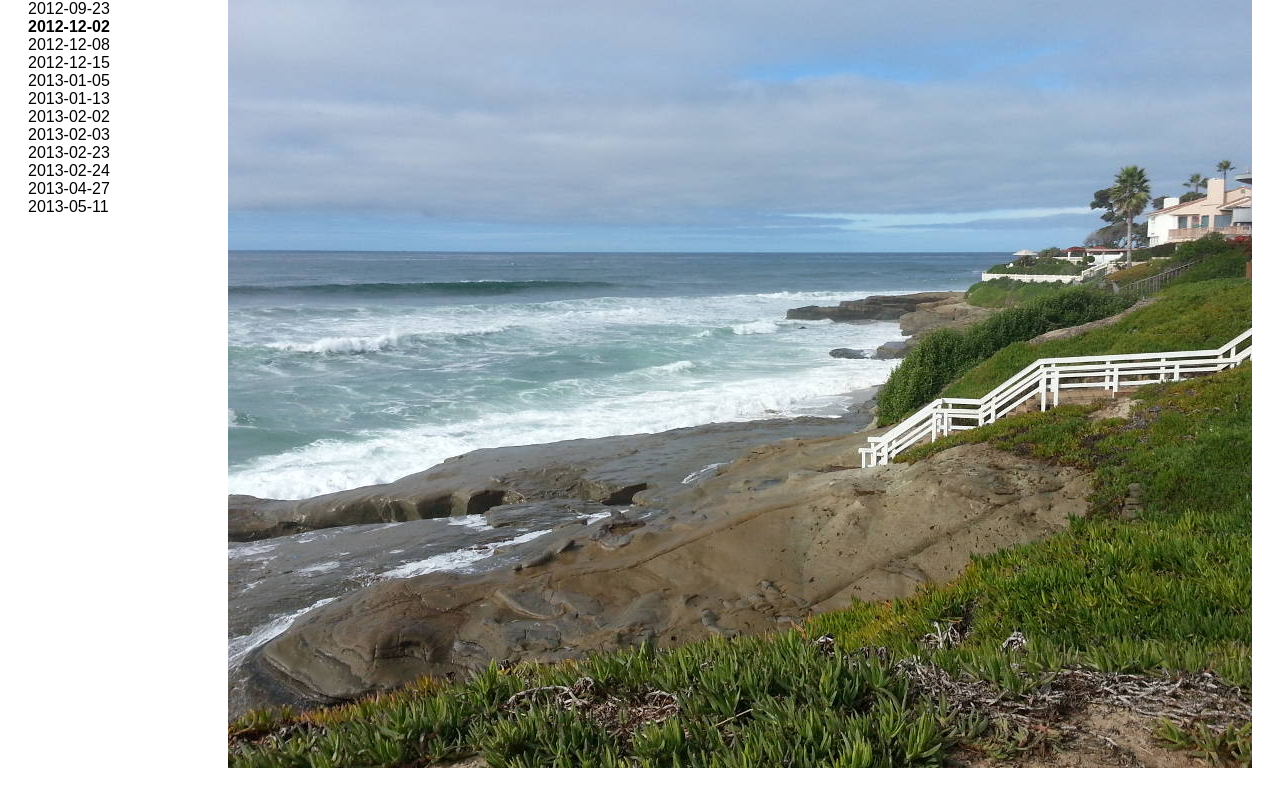
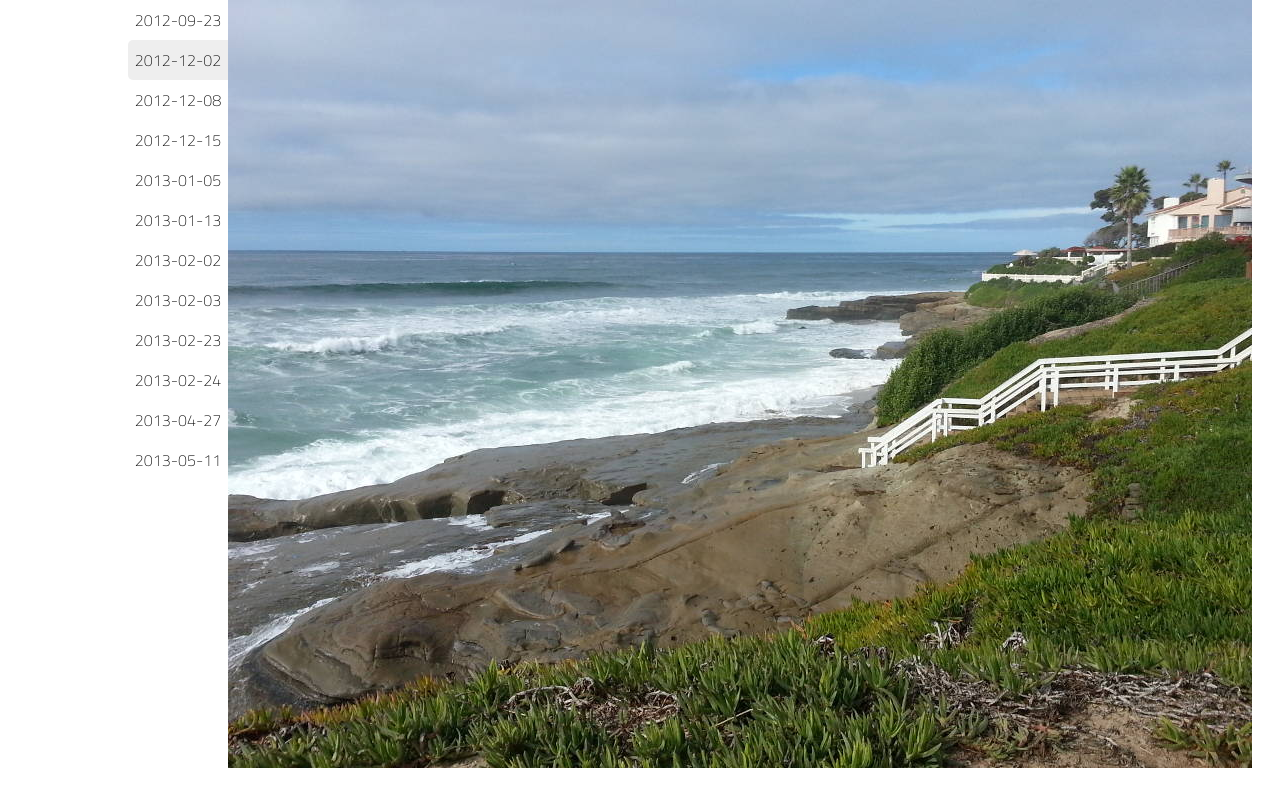
Before and after one commit to ryanfisher/ryanfisher_jekyll, a Jekyll site: the page built from windansea/index.html, in a window 1280 px wide. Shown: the top 807 px of the page. Built offline with Jekyll 4.4.1, drawn with Linux system fonts in a browser that asks for light colours; nearby versions of some CDN libraries.

Commit message:
Style image date list tabs

```diff
--- a/css/windansea.css
+++ b/css/windansea.css
@@ -1,3 +1,5 @@
+@import url(http://fonts.googleapis.com/css?family=Titillium+Web:200);
+
 #windansea-image-container {
   position: relative;
   width: 1224px;
@@ -7,15 +9,11 @@
 
 #image-list {
   position: absolute;
-  width: 200px;
+  width: 100px;
   height: 100%;
-  margin: 0;
+  margin: 0 0 0 100px;
   padding: 0;
   list-style: none;
-}
-
-.showing {
-  font-weight: bold;
 }
 
 .windansea-images {
@@ -27,3 +25,16 @@
   height: 768px;
   background-image: url('/images/windansea/2012-12-02.jpg');
 }
+
+li {
+  height: 40px;
+  line-height: 40px;
+  text-align: center;
+  font-family: 'Titillium Web', sans-serif;
+  font-weight: 100;
+  border-radius: 5px 0 0 5px;
+}
+
+.showing {
+  background-color: #eee;
+}
```
